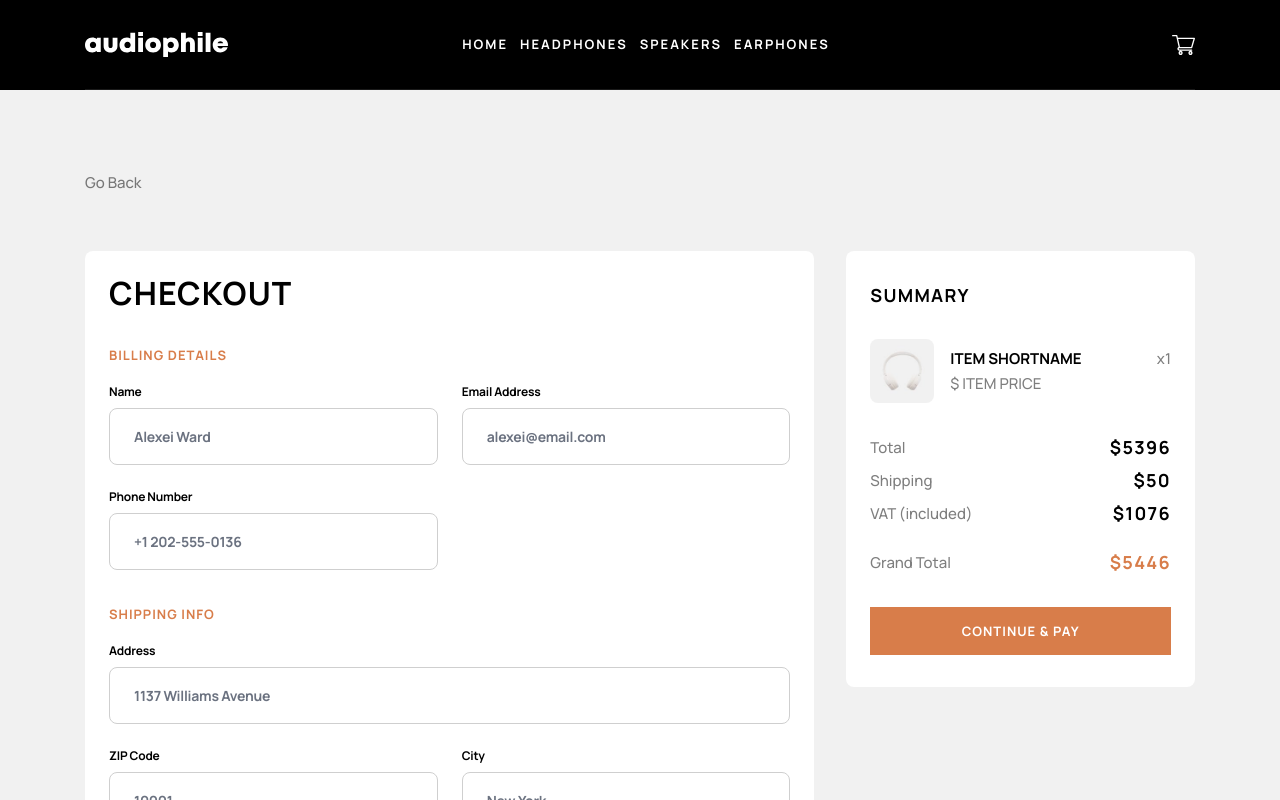
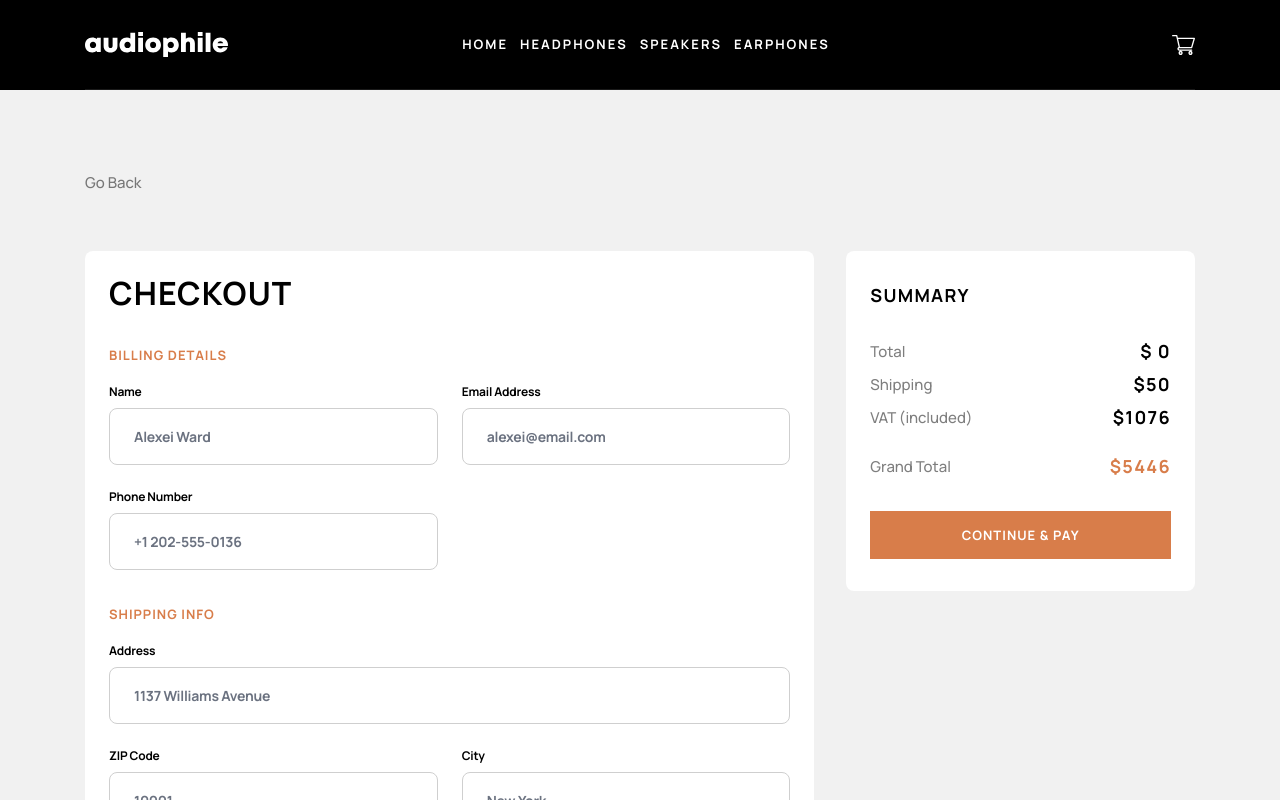
Before and after one commit to scottmotion/audiophile-ecommerce, a React (Vite) app: page /audiophile-ecommerce/checkout in a window 1280 px wide. Shown: the top 800 px of the page. Built offline with nearby package versions, Linux system fonts and the light colour scheme.

Commit message:
Update Checkout.tsx

```diff
--- a/src/pages/Checkout.tsx
+++ b/src/pages/Checkout.tsx
@@ -1,12 +1,16 @@
 import { useEffect, useState } from "react";
 
 import { Link } from "react-router-dom";
+
+import { useShoppingCart } from "../context/ShoppingCartContext";
 
 import { ReactComponent as CashOnDeliveryIcon } from "/src/assets/icons/icon-cash-on-delivery.svg";
 
 import ConfirmationModal from "../components/ConfirmationModal";
 
 export default function Checkout() {
+  const { cartItems, cartTotal } = useShoppingCart();
+
   const [showConfirmation, setShowConfirmation] = useState(false);
   const confirmationVisibility = showConfirmation ? "visible" : "invisible";
 
@@ -249,29 +253,35 @@ export default function Checkout() {
           <section className="flex w-full max-w-content flex-col">
             <div className="flex w-full flex-col gap-8 rounded-lg bg-white px-6 py-8">
               <h2 className="heading-7">Summary</h2>
-              <div className="flex flex-col">
+              {cartItems.map(item => (
+                <div className="flex flex-col" key={item.id}>
                   <div className="flex flex-row justify-between">
                     <div className="flex w-full flex-row gap-4">
                       <img
-                      src={`/assets/cart/image-xx59-headphones.jpg`}
+                        src={`/assets/cart/image-${item.slug}.jpg`}
                         className="w-16 rounded-lg"
                       />
                       <div className="flex w-full flex-col justify-center">
                         <div className="flex flex-row justify-between">
                           <p className="font-bold uppercase opacity-100">
-                          item shortname
+                            {item.shortName}
                           </p>
-                        <p>x1</p>
+                          <p>x{item.quantity}</p>
                         </div>
-                      <p className="uppercase">$ item price</p>
+                        <p className="uppercase">
+                          $ {item.price.toLocaleString()}
+                        </p>
                       </div>
                     </div>
                   </div>
                 </div>
+              ))}
               <div className="flex flex-col gap-2">
                 <div className="flex justify-between">
                   <p>Total</p>
-                  <p className="heading-7 opacity-100">$5396</p>
+                  <p className="heading-7 opacity-100">
+                    $ {cartTotal.toLocaleString()}
+                  </p>
                 </div>
                 <div className="flex justify-between">
                   <p>Shipping</p>
```
Lines whose indentation alone changed are shown as unchanged.
